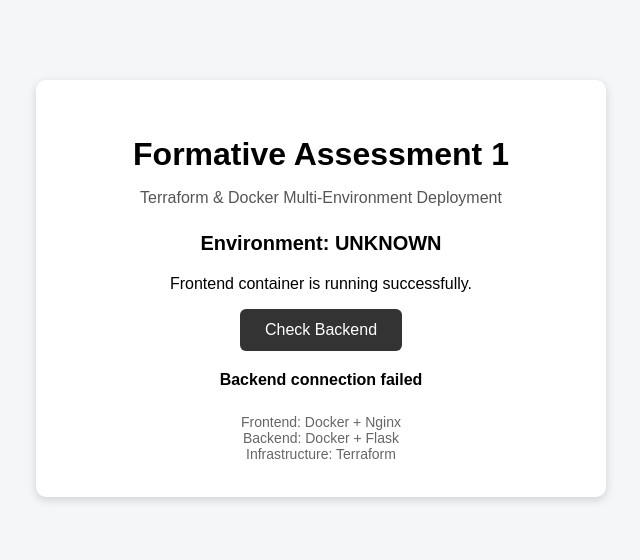
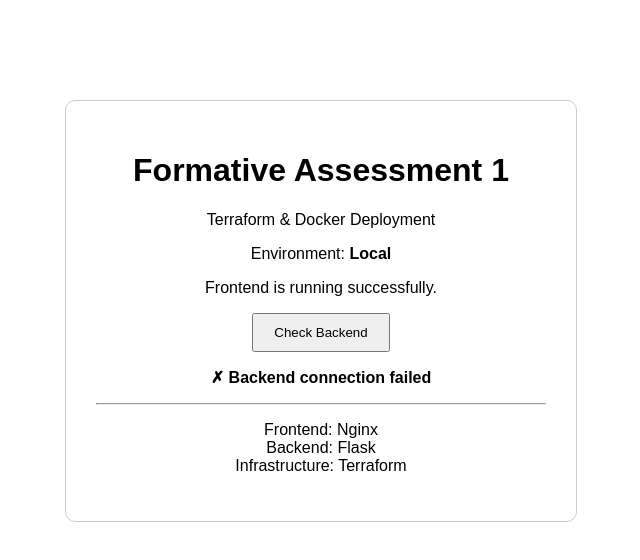
Before and after one commit to SakshiSankaye/FA1-Terraform-Docker, a plain HTML site: page docker/frontend/index.html in a window 1280 px wide. Both pictures are taken after a click on the button "Check Backend". Shown: the whole page, without its empty margins (319-959 px from the left). Drawn offline with Linux system fonts and the light colour scheme; no server answers.

Commit message:
Initial project commit

```diff
--- a/docker/frontend/index.html
+++ b/docker/frontend/index.html
@@ -1,84 +1,48 @@
 <!DOCTYPE html>
 <html>
 <head>
-    <title>FA1 - Infrastructure as Code</title>
+    <title>FA1</title>
 
     <style>
         body {
-            font-family: Arial, sans-serif;
+            font-family: Arial;
             text-align: center;
-            margin-top: 80px;
-            background-color: #f4f6f8;
+            margin-top: 100px;
         }
 
-        .container {
-            width: 500px;
+        .box {
+            width: 450px;
             margin: auto;
-            padding: 35px;
-            background-color: white;
+            padding: 30px;
+            border: 1px solid #ccc;
             border-radius: 10px;
-            box-shadow: 0 3px 10px rgba(0, 0, 0, 0.15);
-        }
-
-        h1 {
-            margin-bottom: 10px;
-        }
-
-        .subtitle {
-            color: #555;
-            margin-bottom: 25px;
-        }
-
-        .environment {
-            font-size: 20px;
-            font-weight: bold;
-            margin-bottom: 20px;
         }
 
         button {
-            padding: 12px 25px;
-            font-size: 16px;
-            border: none;
-            border-radius: 6px;
+            padding: 10px 20px;
             cursor: pointer;
-            background-color: #333;
-            color: white;
-        }
-
-        button:hover {
-            background-color: #555;
         }
 
         #result {
-            margin-top: 20px;
             font-weight: bold;
-        }
-
-        .info {
-            margin-top: 25px;
-            font-size: 14px;
-            color: #666;
         }
     </style>
 </head>
 
 <body>
 
-    <div class="container">
+    <div class="box">
 
         <h1>Formative Assessment 1</h1>
 
-        <p class="subtitle">
-            Terraform & Docker Multi-Environment Deployment
+        <p>Terraform & Docker Deployment</p>
+
+        <p>
+            Environment:
+            <b id="environment">Loading...</b>
         </p>
 
-        <div class="environment">
-            Environment: <span id="environment">Loading...</span>
-        </div>
-
-        <p>
-            Frontend container is running successfully.
-        </p>
+        <p>Frontend is running successfully.</p>
 
         <button onclick="checkBackend()">
             Check Backend
@@ -86,69 +50,36 @@
 
         <p id="result"></p>
 
-        <div class="info">
-            Frontend: Docker + Nginx<br>
-            Backend: Docker + Flask<br>
+        <hr>
+
+        <p>
+            Frontend: Nginx<br>
+            Backend: Flask<br>
             Infrastructure: Terraform
-        </div>
+        </p>
 
     </div>
 
     <script>
 
-        // Detect environment from frontend port
-        const port = window.location.port;
+        let environment = "Local";
+	let backendPort = "5001";
 
-        let environment;
-        let backendPort;
+	document.getElementById("environment").innerText = environment;
 
-        if (port === "8081") {
-            environment = "QA";
-            backendPort = "5001";
-        }
-        else if (port === "8082") {
-            environment = "UAT";
-            backendPort = "5002";
-        }
-        else if (port === "8083") {
-            environment = "PROD";
-            backendPort = "5003";
-        }
-        else {
-            environment = "UNKNOWN";
-            backendPort = "5003";
-        }
 
-        document.getElementById("environment").innerText = environment;
+        function checkBackend() {
 
-        async function checkBackend() {
-
-            const result = document.getElementById("result");
-
-            result.innerText = "Connecting to backend...";
-
-            try {
-
-                const response = await fetch(
-                    `http://localhost:${backendPort}/api`
-                );
-
-                if (!response.ok) {
-                    throw new Error("Backend response error");
-                }
-
-                const data = await response.json();
-
-                result.innerText = data.message;
-
-            }
-            catch (error) {
-
-                result.innerText =
-                    " Backend connection failed";
-
-                console.error(error);
-            }
+            fetch("http://localhost:" + backendPort + "/api")
+                .then(response => response.json())
+                .then(data => {
+                    document.getElementById("result").innerText =
+                        "✓ " + data.message;
+                })
+                .catch(error => {
+                    document.getElementById("result").innerText =
+                        "✗ Backend connection failed";
+                });
         }
 
     </script>
```
Also changed, not shown: 8 other files.
